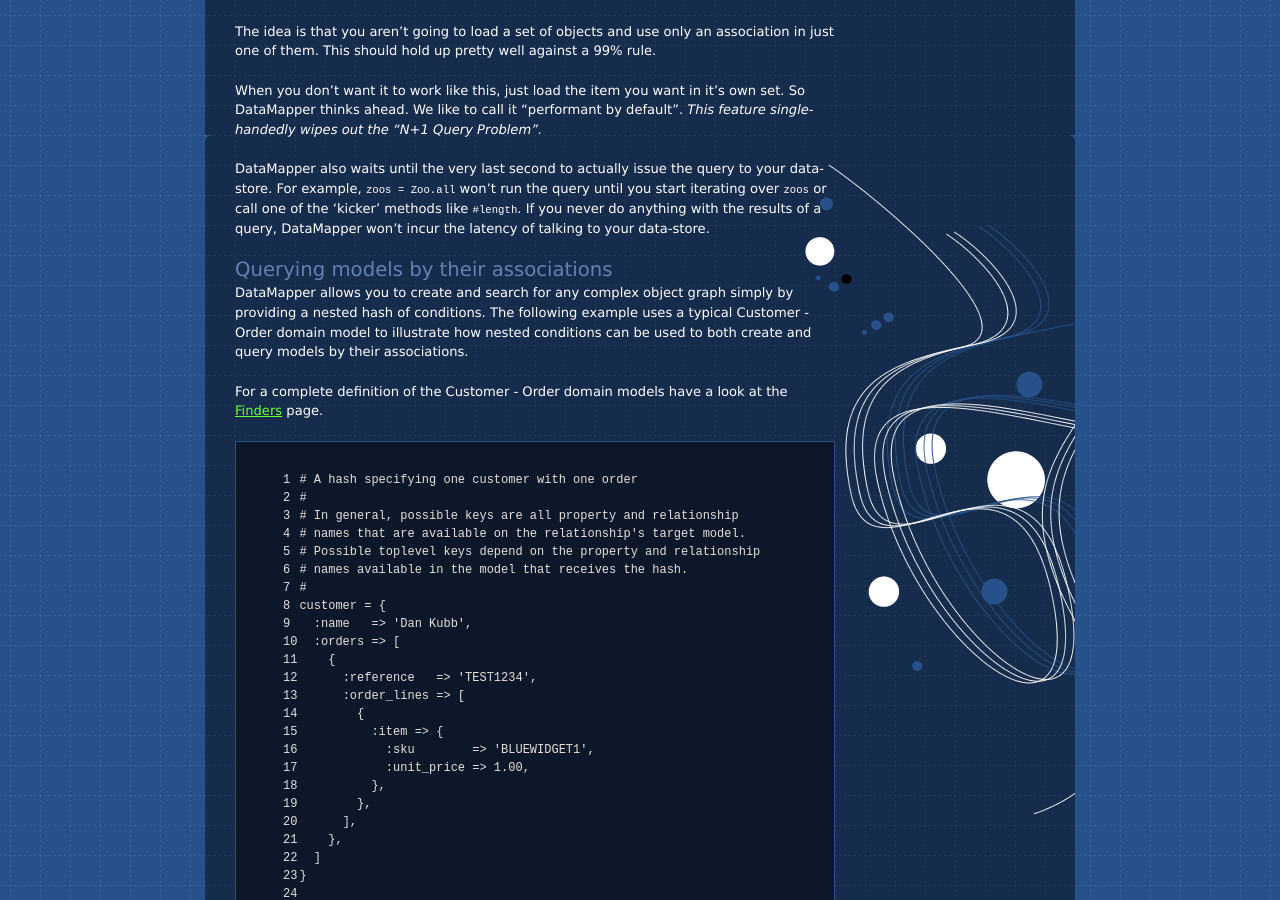
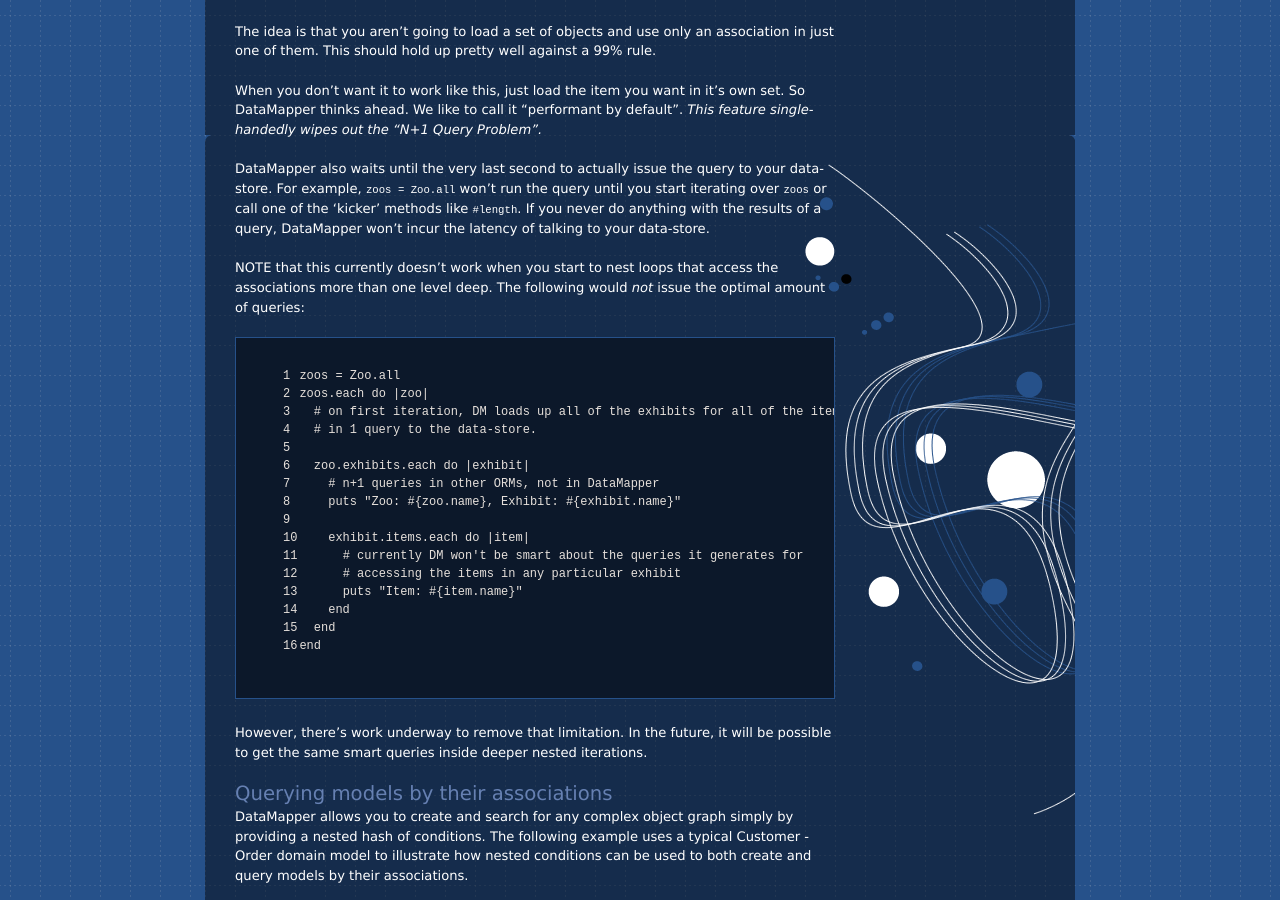
Before and after one commit to datamapper/datamapper.github.com, a Jekyll site: the page built from why.markdown, in a window 1280 px wide and 900 px high, scrolled down 4094 px. Built offline with Jekyll 4.4.1, drawn with Linux system fonts in a browser that asks for light colours.

Commit message:
Note that currently multilevel SEL isn't implemented

```diff
--- a/why.markdown
+++ b/why.markdown
@@ -234,6 +234,33 @@ start iterating over `zoos` or call one of the 'kicker' methods like `#length`.
 If you never do anything with the results of a query, DataMapper won't incur the
 latency of talking to your data-store.
 
+NOTE that this currently doesn't work when you start to nest loops
+that access the associations more than one level deep. The following
+would *not* issue the optimal amount of queries:
+
+{% highlight ruby linenos %}
+zoos = Zoo.all
+zoos.each do |zoo|
+  # on first iteration, DM loads up all of the exhibits for all of the items in zoos
+  # in 1 query to the data-store.
+
+  zoo.exhibits.each do |exhibit|
+    # n+1 queries in other ORMs, not in DataMapper
+    puts "Zoo: #{zoo.name}, Exhibit: #{exhibit.name}"
+
+    exhibit.items.each do |item|
+      # currently DM won't be smart about the queries it generates for
+      # accessing the items in any particular exhibit
+      puts "Item: #{item.name}"
+    end
+  end
+end
+{% endhighlight %}
+
+However, there's work underway to remove that limitation. In the future,
+it will be possible to get the same smart queries inside deeper nested
+iterations.
+
 Querying models by their associations
 -------------------------------------
 
```
